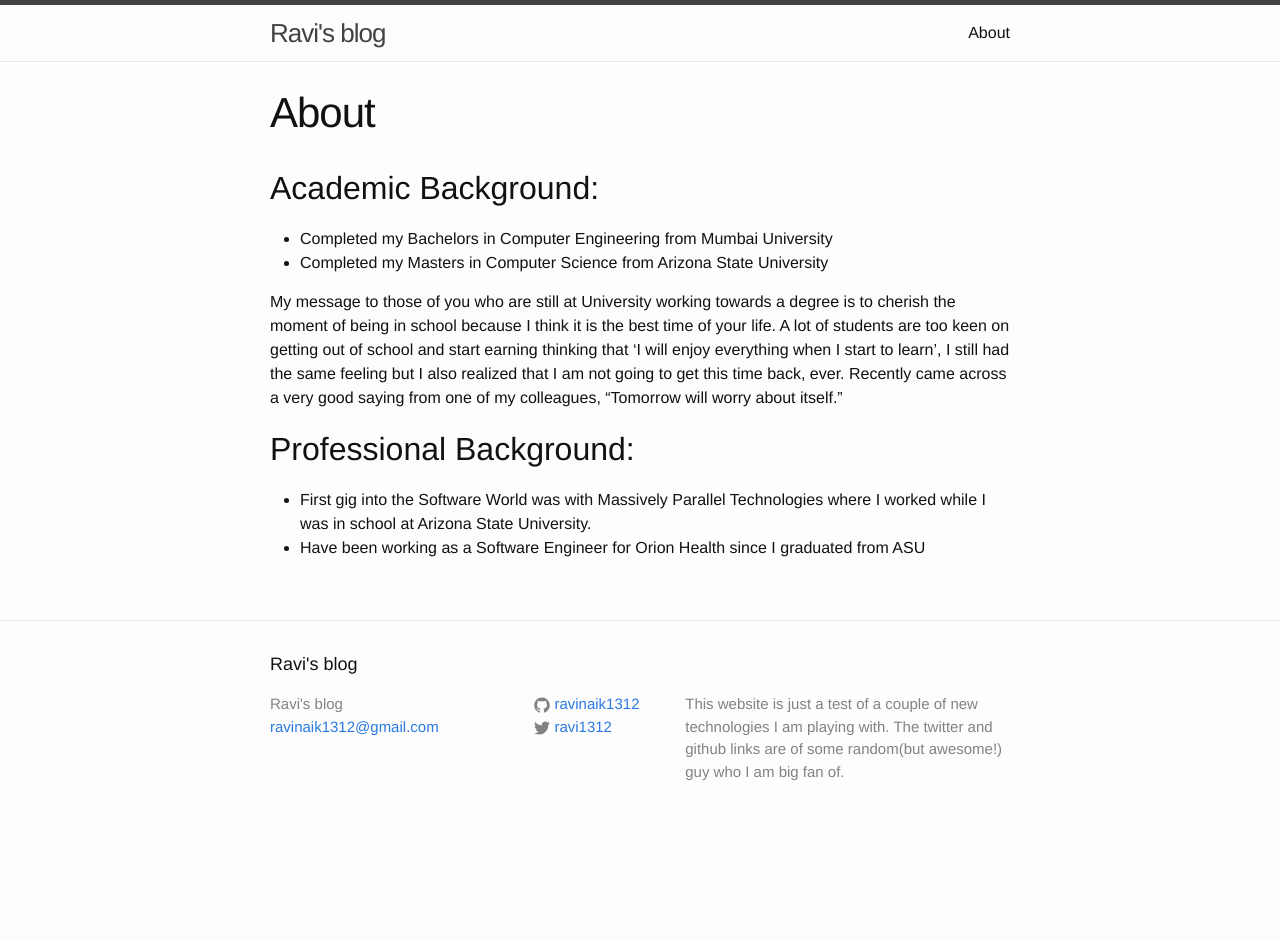
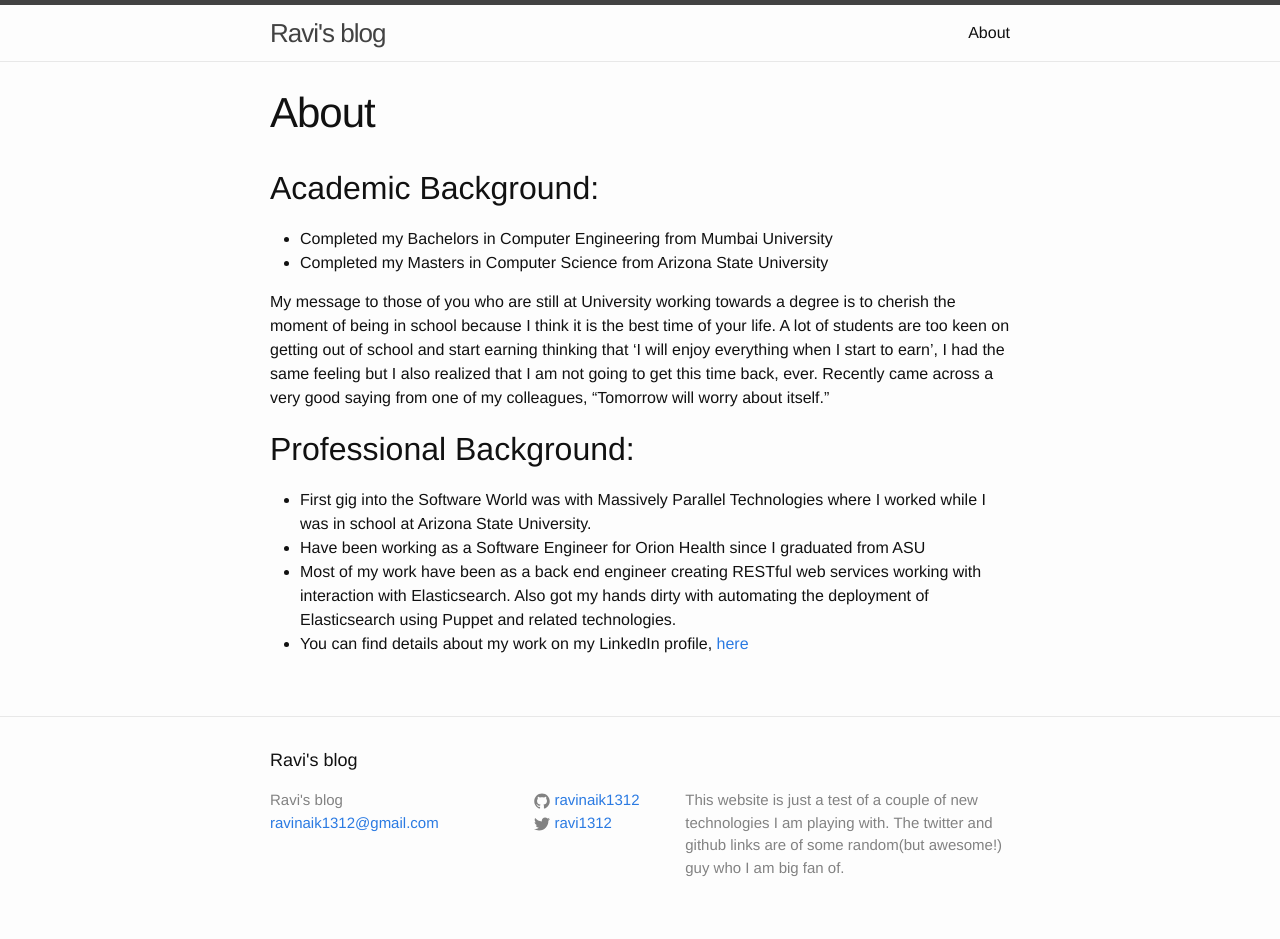
Before and after one commit to ravinaik1312/ravinaik1312.github.io, a Jekyll site: the page built from about.md, in a window 1280 px wide. Built offline with Jekyll 4.4.1, drawn with Linux system fonts in a browser that asks for light colours; before the commit the page ends 900 px from its top, so only the background shows below that.

Commit message:
Added link for LinkedIn profile.

```diff
--- a/about.md
+++ b/about.md
@@ -9,9 +9,11 @@ permalink: /about/
 * Completed my Bachelors in Computer Engineering from Mumbai University
 * Completed my Masters in Computer Science from Arizona State University
 
-My message to those of you who are still at University working towards a degree is to cherish the moment of being in school because I think it is the best time of your life. A lot of students are too keen on getting out of school and start earning thinking that 'I will enjoy everything when I start to learn', I still had the same feeling but I also realized that I am not going to get this time back, ever. Recently came across a very good saying from one of my colleagues, "Tomorrow will worry about itself."
+My message to those of you who are still at University working towards a degree is to cherish the moment of being in school because I think it is the best time of your life. A lot of students are too keen on getting out of school and start earning thinking that 'I will enjoy everything when I start to earn', I had the same feeling but I also realized that I am not going to get this time back, ever. Recently came across a very good saying from one of my colleagues, "Tomorrow will worry about itself."
 
 ## Professional Background:
 
 * First gig into the Software World was with Massively Parallel Technologies where I worked while I was in school at Arizona State University.
 * Have been working as a Software Engineer for Orion Health since I graduated from ASU
+* Most of my work have been as a back end engineer creating RESTful web services working with interaction with Elasticsearch. Also got my hands dirty with automating the deployment of Elasticsearch using Puppet and related technologies.
+* You can find details about my work on my LinkedIn profile, [here](https://www.linkedin.com/in/ravinaik1)
```
